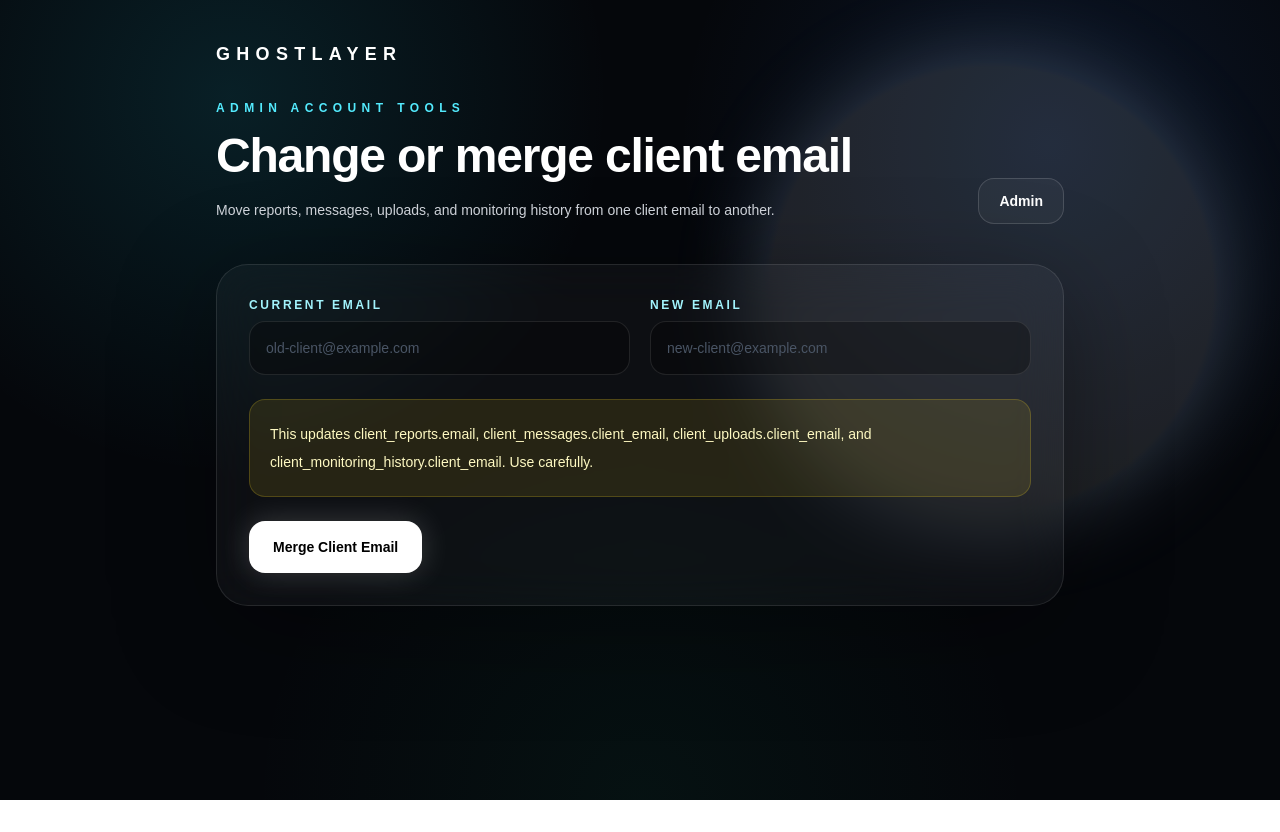
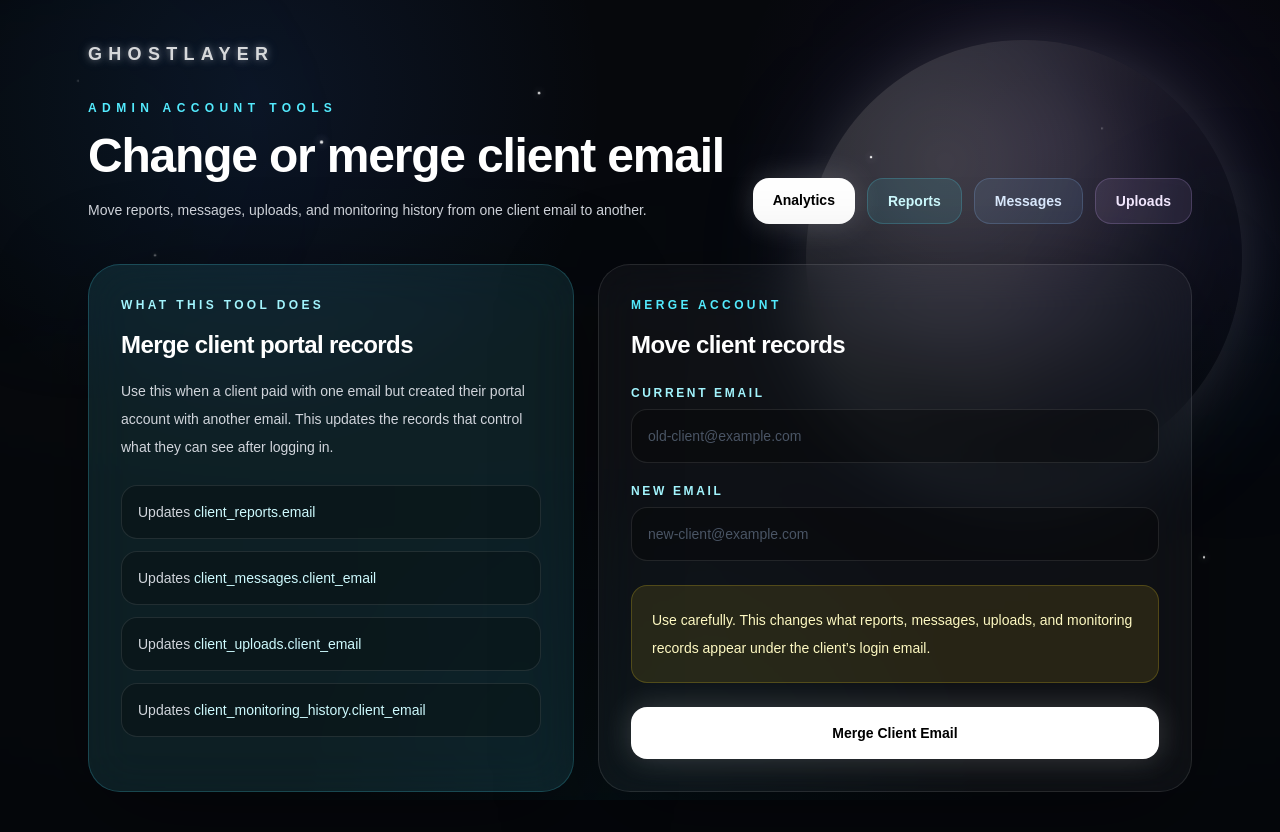
Before and after one commit to DexTheAIBusinessman/ghostlayer, a Next.js app: page /admin/merge-client in a window 1280 px wide. Before the commit the page ends 800 px from the top, so only its background shows below. Built offline with nearby package versions, Linux system fonts and the light colour scheme.

Commit message:
match merge client page admin styling

```diff
--- a/app/admin/merge-client/page.tsx
+++ b/app/admin/merge-client/page.tsx
@@ -6,10 +6,41 @@ export const metadata = {
 };
 
 function NightSkyBackground() {
+  const stars = [
+    { left: "6%", top: "10%", size: 2, delay: "0s", duration: "4.8s" },
+    { left: "12%", top: "32%", size: 2, delay: "1.1s", duration: "5.4s" },
+    { left: "25%", top: "18%", size: 3, delay: "1.6s", duration: "5.8s" },
+    { left: "42%", top: "12%", size: 2, delay: "2.5s", duration: "5.6s" },
+    { left: "51%", top: "38%", size: 3, delay: "1.3s", duration: "5.2s" },
+    { left: "68%", top: "20%", size: 2, delay: "2.9s", duration: "5.3s" },
+    { left: "77%", top: "50%", size: 3, delay: "1.8s", duration: "4.7s" },
+    { left: "86%", top: "16%", size: 2, delay: "0.4s", duration: "5.7s" },
+    { left: "94%", top: "70%", size: 2, delay: "2.2s", duration: "5.1s" },
+    { left: "30%", top: "88%", size: 2, delay: "2.4s", duration: "5.2s" },
+  ];
+
   return (
-    <div className="pointer-events-none fixed inset-0 z-0 overflow-hidden bg-[#05070b]">
-      <div className="absolute inset-0 bg-[radial-gradient(circle_at_18%_12%,rgba(34,211,238,0.12),transparent_30%),radial-gradient(circle_at_82%_18%,rgba(59,130,246,0.12),transparent_30%),radial-gradient(circle_at_50%_100%,rgba(16,185,129,0.06),transparent_38%)]" />
-      <div className="absolute right-[5%] top-[8%] h-[28rem] w-[28rem] rounded-full bg-white/10 blur-[2px] shadow-[0_0_90px_rgba(191,219,254,0.25)]" />
+    <div className="mergeNightSky" aria-hidden="true">
+      <div className="mergeMoon" />
+      <div className="mergeFog mergeFogA" />
+      <div className="mergeFog mergeFogB" />
+      <div className="mergeOrb mergeOrbA" />
+      <div className="mergeOrb mergeOrbB" />
+
+      {stars.map((star, index) => (
+        <span
+          key={index}
+          className="mergeStar"
+          style={{
+            left: star.left,
+            top: star.top,
+            width: `${star.size}px`,
+            height: `${star.size}px`,
+            animationDelay: star.delay,
+            animationDuration: star.duration,
+          }}
+        />
+      ))}
     </div>
   );
 }
@@ -17,7 +48,12 @@ function NightSkyBackground() {
 export default async function MergeClientPage({
   searchParams,
 }: {
-  searchParams?: Promise<{ success?: string; error?: string; from?: string; to?: string }>;
+  searchParams?: Promise<{
+    success?: string;
+    error?: string;
+    from?: string;
+    to?: string;
+  }>;
 }) {
   const resolvedSearchParams = searchParams ? await searchParams : {};
 
@@ -25,21 +61,21 @@ export default async function MergeClientPage({
     <main className="relative min-h-screen overflow-hidden bg-[#05070b] text-white">
       <NightSkyBackground />
 
-      <section className="relative z-10 mx-auto max-w-4xl px-6 py-10">
-        <div className="mb-10 flex flex-col gap-6 sm:flex-row sm:items-end sm:justify-between">
+      <section className="relative z-10 mx-auto max-w-6xl px-6 py-10">
+        <div className="mb-10 flex flex-col gap-6 lg:flex-row lg:items-end lg:justify-between">
           <div>
             <Link
               href="/"
-              className="inline-block text-lg font-bold tracking-[0.35em] text-white"
+              className="mergeLogoGlow inline-block text-lg font-bold tracking-[0.35em] text-white"
             >
               GHOSTLAYER
             </Link>
 
-            <p className="mt-8 text-xs font-bold uppercase tracking-[0.45em] text-cyan-300">
+            <p className="mt-8 text-xs font-semibold uppercase tracking-[0.45em] text-cyan-300">
               Admin Account Tools
             </p>
 
-            <h1 className="mt-4 text-4xl font-black tracking-tight sm:text-5xl">
+            <h1 className="mt-4 max-w-3xl text-4xl font-black tracking-tight sm:text-5xl">
               Change or merge client email
             </h1>
 
@@ -49,12 +85,35 @@ export default async function MergeClientPage({
             </p>
           </div>
 
+          <div className="flex flex-wrap gap-3">
             <Link
               href="/admin/analytics"
-            className="rounded-2xl border border-white/15 bg-white/[0.04] px-5 py-3 text-sm font-semibold text-white transition hover:bg-white/[0.08]"
+              className="rounded-2xl bg-white px-5 py-3 text-sm font-bold text-black shadow-[0_0_30px_rgba(255,255,255,0.18)] transition hover:scale-[1.02] hover:opacity-90"
             >
-            Admin
+              Analytics
             </Link>
+
+            <Link
+              href="/admin/reports"
+              className="rounded-2xl border border-cyan-300/20 bg-cyan-300/10 px-5 py-3 text-sm font-semibold text-cyan-100 transition hover:scale-[1.02] hover:bg-cyan-300/15"
+            >
+              Reports
+            </Link>
+
+            <Link
+              href="/admin/messages"
+              className="rounded-2xl border border-blue-300/20 bg-blue-300/10 px-5 py-3 text-sm font-semibold text-blue-100 transition hover:scale-[1.02] hover:bg-blue-300/15"
+            >
+              Messages
+            </Link>
+
+            <Link
+              href="/admin/uploads"
+              className="rounded-2xl border border-purple-300/20 bg-purple-300/10 px-5 py-3 text-sm font-semibold text-purple-100 transition hover:scale-[1.02] hover:bg-purple-300/15"
+            >
+              Uploads
+            </Link>
+          </div>
         </div>
 
         {resolvedSearchParams.success === "1" ? (
@@ -70,12 +129,58 @@ export default async function MergeClientPage({
           </div>
         ) : null}
 
+        <div className="grid gap-6 lg:grid-cols-[0.9fr_1.1fr]">
+          <div className="rounded-[2rem] border border-cyan-300/20 bg-cyan-300/10 p-6 shadow-[0_24px_100px_rgba(0,0,0,0.35)] backdrop-blur-xl sm:p-8">
+            <p className="text-xs font-bold uppercase tracking-[0.28em] text-cyan-200">
+              What this tool does
+            </p>
+
+            <h2 className="mt-4 text-2xl font-black tracking-tight text-white">
+              Merge client portal records
+            </h2>
+
+            <p className="mt-4 text-sm leading-7 text-gray-300">
+              Use this when a client paid with one email but created their
+              portal account with another email. This updates the records that
+              control what they can see after logging in.
+            </p>
+
+            <div className="mt-6 space-y-3 text-sm text-gray-300">
+              <p className="rounded-2xl border border-white/10 bg-black/25 p-4">
+                Updates <span className="font-mono text-cyan-100">client_reports.email</span>
+              </p>
+
+              <p className="rounded-2xl border border-white/10 bg-black/25 p-4">
+                Updates <span className="font-mono text-cyan-100">client_messages.client_email</span>
+              </p>
+
+              <p className="rounded-2xl border border-white/10 bg-black/25 p-4">
+                Updates <span className="font-mono text-cyan-100">client_uploads.client_email</span>
+              </p>
+
+              <p className="rounded-2xl border border-white/10 bg-black/25 p-4">
+                Updates{" "}
+                <span className="font-mono text-cyan-100">
+                  client_monitoring_history.client_email
+                </span>
+              </p>
+            </div>
+          </div>
+
           <form
             action="/api/admin-merge-client-email"
             method="post"
             className="rounded-[2rem] border border-white/10 bg-white/[0.035] p-6 shadow-[0_24px_100px_rgba(0,0,0,0.35)] backdrop-blur-xl sm:p-8"
           >
-          <div className="grid gap-5 md:grid-cols-2">
+            <p className="text-xs font-bold uppercase tracking-[0.28em] text-cyan-300">
+              Merge Account
+            </p>
+
+            <h2 className="mt-4 text-2xl font-black tracking-tight text-white">
+              Move client records
+            </h2>
+
+            <div className="mt-6 grid gap-5">
               <label className="block">
                 <span className="mb-2 block text-xs font-bold uppercase tracking-[0.22em] text-cyan-200">
                   Current Email
@@ -104,19 +209,201 @@ export default async function MergeClientPage({
             </div>
 
             <div className="mt-6 rounded-2xl border border-yellow-300/20 bg-yellow-300/10 p-5 text-sm leading-7 text-yellow-100">
-            This updates client_reports.email, client_messages.client_email,
-            client_uploads.client_email, and
-            client_monitoring_history.client_email. Use carefully.
+              Use carefully. This changes what reports, messages, uploads, and
+              monitoring records appear under the client’s login email.
             </div>
 
             <button
               type="submit"
-            className="mt-6 rounded-2xl bg-white px-6 py-4 text-sm font-bold text-black shadow-[0_0_30px_rgba(255,255,255,0.18)] transition hover:scale-[1.02] hover:opacity-90"
+              className="mt-6 w-full rounded-2xl bg-white px-6 py-4 text-sm font-bold text-black shadow-[0_0_30px_rgba(255,255,255,0.18)] transition hover:scale-[1.02] hover:opacity-90"
             >
               Merge Client Email
             </button>
           </form>
+        </div>
       </section>
+
+      <style>{`
+        .mergeNightSky {
+          pointer-events: none;
+          position: fixed;
+          inset: 0;
+          z-index: 0;
+          overflow: hidden;
+          background:
+            radial-gradient(circle at 20% 12%, rgba(59, 130, 246, 0.11), transparent 28%),
+            radial-gradient(circle at 82% 18%, rgba(147, 51, 234, 0.08), transparent 26%),
+            radial-gradient(circle at 50% 100%, rgba(6, 182, 212, 0.045), transparent 34%),
+            #05070b;
+        }
+
+        .mergeMoon {
+          position: absolute;
+          right: 3%;
+          top: 5%;
+          width: min(34vw, 30rem);
+          height: min(34vw, 30rem);
+          border-radius: 9999px;
+          background:
+            radial-gradient(circle at 32% 28%, rgba(255, 255, 255, 0.98) 0%, rgba(248, 250, 252, 0.92) 12%, rgba(226, 232, 240, 0.76) 30%, rgba(148, 163, 184, 0.42) 54%, rgba(30, 41, 59, 0.18) 78%, rgba(15, 23, 42, 0.04) 100%);
+          box-shadow:
+            0 0 44px rgba(255, 255, 255, 0.42),
+            0 0 95px rgba(191, 219, 254, 0.36),
+            0 0 165px rgba(96, 165, 250, 0.26),
+            inset -42px -34px 70px rgba(15, 23, 42, 0.42),
+            inset 18px 14px 44px rgba(255, 255, 255, 0.32);
+          opacity: 0.24;
+          animation: mergeMoonGlow 4.8s ease-in-out infinite;
+        }
+
+        .mergeStar {
+          position: absolute;
+          display: block;
+          border-radius: 9999px;
+          background: #ffffff;
+          box-shadow:
+            0 0 8px rgba(255, 255, 255, 0.95),
+            0 0 18px rgba(147, 197, 253, 0.62),
+            0 0 30px rgba(59, 130, 246, 0.35);
+          animation-name: mergeTwinkle;
+          animation-timing-function: ease-in-out;
+          animation-iteration-count: infinite;
+        }
+
+        .mergeFog {
+          position: absolute;
+          left: -10%;
+          right: -10%;
+          height: 170px;
+          border-radius: 9999px;
+          filter: blur(92px);
+          opacity: 0.075;
+          mix-blend-mode: screen;
+          background: linear-gradient(
+            90deg,
+            rgba(255, 255, 255, 0),
+            rgba(147, 197, 253, 0.12),
+            rgba(96, 165, 250, 0.11),
+            rgba(255, 255, 255, 0)
+          );
+        }
+
+        .mergeFogA {
+          top: 18%;
+          animation: mergeFogDriftOne 42s ease-in-out infinite;
+        }
+
+        .mergeFogB {
+          top: 58%;
+          animation: mergeFogDriftTwo 46s ease-in-out infinite;
+        }
+
+        .mergeOrb {
+          position: absolute;
+          border-radius: 9999px;
+          filter: blur(92px);
+          opacity: 0.24;
+        }
+
+        .mergeOrbA {
+          left: -10%;
+          top: -8%;
+          height: 26rem;
+          width: 26rem;
+          background: rgba(34, 211, 238, 0.07);
+          animation: mergeFloatSlow 26s ease-in-out infinite;
+        }
+
+        .mergeOrbB {
+          right: -10%;
+          top: 18%;
+          height: 22rem;
+          width: 22rem;
+          background: rgba(59, 130, 246, 0.07);
+          animation: mergeFloatSlow 28s ease-in-out infinite;
+        }
+
+        .mergeLogoGlow {
+          animation: mergeLogoGlow 2.8s ease-in-out infinite;
+          color: #ffffff;
+          text-shadow:
+            0 0 8px rgba(255, 255, 255, 0.70),
+            0 0 18px rgba(255, 255, 255, 0.45),
+            0 0 34px rgba(96, 165, 250, 0.36),
+            0 0 52px rgba(59, 130, 246, 0.24);
+        }
+
+        @keyframes mergeTwinkle {
+          0%, 100% {
+            transform: translateY(0px) scale(0.85);
+            opacity: 0.22;
+          }
+
+          50% {
+            transform: translateY(-4px) scale(1.18);
+            opacity: 1;
+          }
+        }
+
+        @keyframes mergeFloatSlow {
+          0%, 100% {
+            transform: translate3d(0, 0, 0);
+          }
+
+          50% {
+            transform: translate3d(0, 10px, 0);
+          }
+        }
+
+        @keyframes mergeFogDriftOne {
+          0%, 100% {
+            transform: translateX(-2%) translateY(0px) scaleX(1);
+          }
+
+          50% {
+            transform: translateX(3%) translateY(-4px) scaleX(1.04);
+          }
+        }
+
+        @keyframes mergeFogDriftTwo {
+          0%, 100% {
+            transform: translateX(3%) translateY(0px) scaleX(1.02);
+          }
+
+          50% {
+            transform: translateX(-2%) translateY(5px) scaleX(1.06);
+          }
+        }
+
+        @keyframes mergeMoonGlow {
+          0%, 100% {
+            opacity: 0.2;
+          }
+
+          50% {
+            opacity: 0.34;
+          }
+        }
+
+        @keyframes mergeLogoGlow {
+          0%, 100% {
+            opacity: 0.82;
+            text-shadow:
+              0 0 7px rgba(255, 255, 255, 0.46),
+              0 0 16px rgba(96, 165, 250, 0.24),
+              0 0 34px rgba(59, 130, 246, 0.16);
+          }
+
+          50% {
+            opacity: 1;
+            text-shadow:
+              0 0 12px rgba(255, 255, 255, 0.95),
+              0 0 26px rgba(255, 255, 255, 0.58),
+              0 0 48px rgba(147, 197, 253, 0.42),
+              0 0 76px rgba(59, 130, 246, 0.30);
+          }
+        }
+      `}</style>
     </main>
   );
 }
```
Lines whose indentation alone changed are shown as unchanged.
